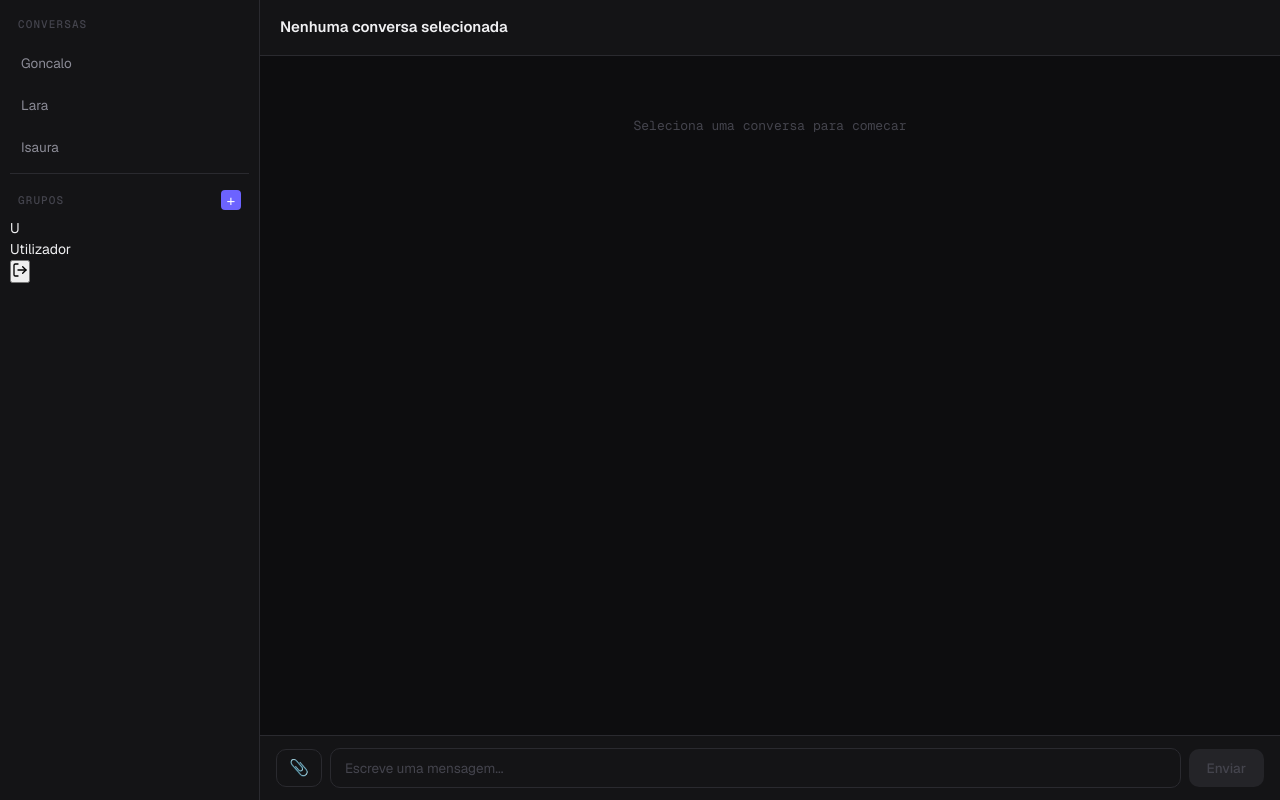
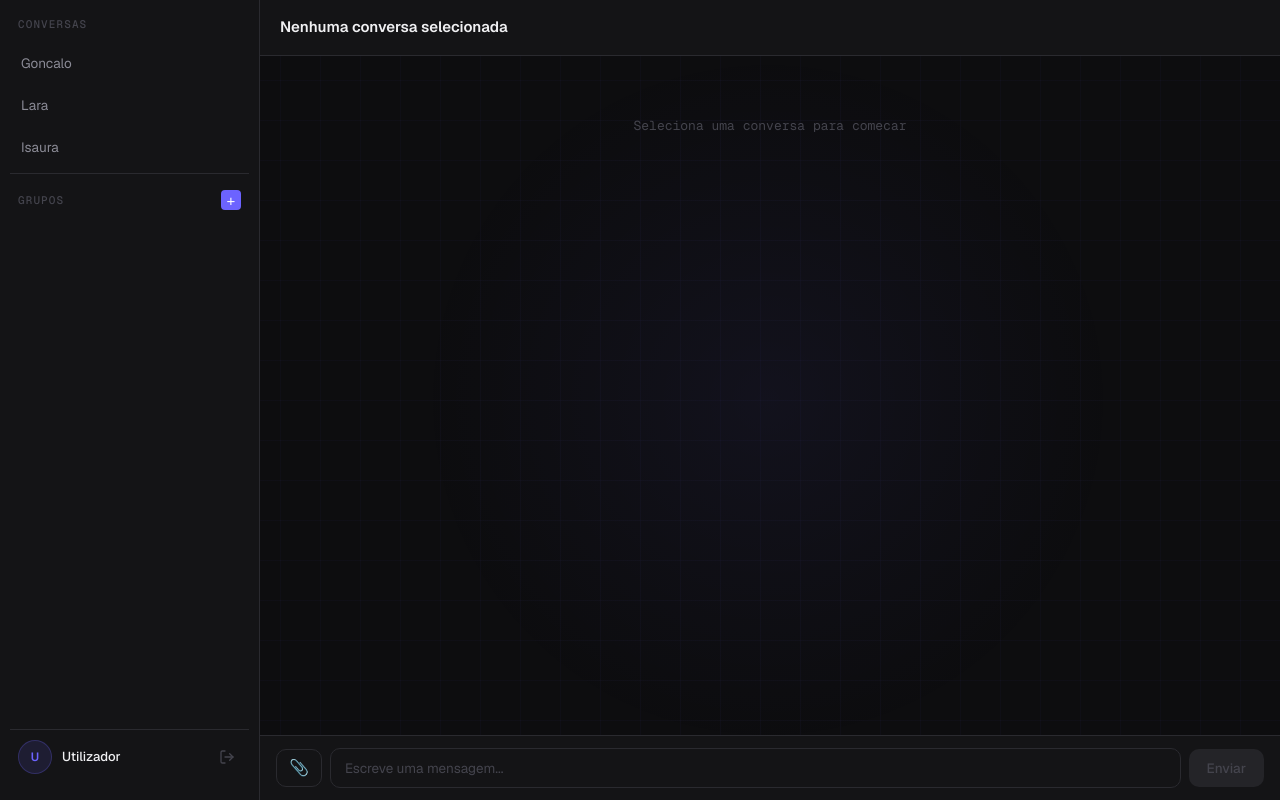
Before and after one commit to mgnpt/Projeto-Final-Seguran-a-em-Redes-de-Computadores, a plain HTML site: page index.html in a window 1280 px wide. Drawn offline with nearby package versions, Linux system fonts and the light colour scheme.

Commit message:
Update style.css

```diff
--- a/style.css
+++ b/style.css
@@ -33,15 +33,50 @@ html, body {
     overflow: hidden;
 }
 
+html {
+    background: var(--bg);
+}
+
+/* Grid background + glow (igual ao login) */
+body::before {
+    content: '';
+    position: fixed;
+    inset: 0;
+    background-image:
+        linear-gradient(rgba(108,99,255,0.03) 1px, transparent 1px),
+        linear-gradient(90deg, rgba(108,99,255,0.03) 1px, transparent 1px);
+    background-size: 40px 40px;
+    pointer-events: none;
+    z-index: 0;
+}
+
+body::after {
+    content: '';
+    position: fixed;
+    top: 50%;
+    left: 60%;
+    transform: translate(-50%, -50%);
+    width: 700px;
+    height: 700px;
+    background: radial-gradient(circle, rgba(108,99,255,0.06) 0%, transparent 70%);
+    pointer-events: none;
+    z-index: 0;
+}
+
+.container, .modal-overlay, .info-painel {
+    position: relative;
+    z-index: 1;
+}
+
 body {
     font-family: 'Geist', sans-serif;
-    background: var(--bg);
+    background: transparent;
     color: var(--text);
     font-size: 14px;
     line-height: 1.5;
 }
 
-/* LAYOUT ─ */
+/* LAYOUT */
 
 .container {
     display: flex;
@@ -218,7 +253,7 @@ body {
     display: flex;
     flex-direction: column;
     min-width: 0;
-    background: var(--bg);
+    background: transparent;
 }
 
 .chat-header {
@@ -257,7 +292,6 @@ body {
 }
 
 .message {
-    max-width: 68%;
     padding: 9px 13px;
     border-radius: var(--radius-lg);
     font-size: 13.5px;
@@ -273,7 +307,6 @@ body {
     background: var(--accent-dim);
     border-color: rgba(108, 99, 255, 0.25);
     color: var(--text);
-    margin-left: auto;
     border-bottom-right-radius: 4px;
     border-bottom-left-radius: var(--radius-lg);
 }
@@ -314,7 +347,7 @@ body {
     flex-shrink: 0;
 }
 
-/* INPUT AREA ─ */
+/* INPUT AREA */
 
 .input-area {
     display: flex;
@@ -540,7 +573,7 @@ body {
     background: var(--accent-hover);
 }
 
-/* CHAT HEADER com botão info ─ */
+/* CHAT HEADER com botão info */
 
 .chat-header {
     display: flex;
@@ -567,7 +600,7 @@ body {
     color: var(--text);
 }
 
-/* PAINEL DE INFO ─ */
+/* PAINEL DE INFO */
 
 .info-painel {
     position: fixed;
@@ -816,3 +849,120 @@ body {
     background: rgba(239, 68, 68, 0.2);
     border-color: rgba(239, 68, 68, 0.5);
 }
+
+/* SIDEBAR FOOTER */
+
+.sidebar {
+    display: flex;
+    flex-direction: column;
+}
+
+.conv-list-wrap {
+    flex: 1;
+    overflow-y: auto;
+}
+
+.sidebar-footer {
+    margin-top: auto;
+    padding: 10px 8px;
+    border-top: 1px solid var(--border);
+    display: flex;
+    align-items: center;
+    gap: 10px;
+    flex-shrink: 0;
+}
+
+.sidebar-footer-avatar {
+    width: 34px;
+    height: 34px;
+    border-radius: 50%;
+    background: var(--accent-dim);
+    border: 1px solid rgba(108,99,255,0.25);
+    display: flex;
+    align-items: center;
+    justify-content: center;
+    font-size: 12px;
+    font-weight: 600;
+    color: var(--accent);
+    flex-shrink: 0;
+}
+
+.sidebar-footer-info {
+    flex: 1;
+    min-width: 0;
+    display: flex;
+    flex-direction: column;
+    gap: 1px;
+}
+
+.sidebar-footer-nome {
+    font-size: 13px;
+    font-weight: 500;
+    color: var(--text);
+    white-space: nowrap;
+    overflow: hidden;
+    text-overflow: ellipsis;
+}
+
+.sidebar-footer-id {
+    font-size: 10px;
+    font-family: 'Geist Mono', monospace;
+    color: var(--text-faint);
+    white-space: nowrap;
+    overflow: hidden;
+    text-overflow: ellipsis;
+}
+
+.btn-logout {
+    background: none;
+    border: none;
+    color: var(--text-faint);
+    cursor: pointer;
+    padding: 6px;
+    border-radius: var(--radius-sm);
+    display: flex;
+    align-items: center;
+    justify-content: center;
+    transition: background 0.12s, color 0.12s;
+    flex-shrink: 0;
+}
+
+.btn-logout:hover {
+    background: rgba(239,68,68,0.12);
+    color: #ef4444;
+}
+
+/* TIMESTAMPS */
+
+.message-wrap {
+    display: flex;
+    flex-direction: column;
+    max-width: 68%;
+    gap: 3px;
+    /* bolhas de outros ficam à esquerda por defeito */
+}
+
+.message-wrap.me {
+    align-self: flex-end;
+    align-items: flex-end;
+}
+
+.message-wrap.other {
+    align-self: flex-start;
+    align-items: flex-start;
+}
+
+/* garantir que as bolhas dentro do wrap não têm margens que conflituem */
+.message-wrap .message {
+    width: fit-content;
+    max-width: 100%;
+    margin-left: 0;
+    margin-right: 0;
+}
+
+.msg-timestamp {
+    font-size: 10px;
+    font-family: 'Geist Mono', monospace;
+    color: var(--text-faint);
+    padding: 0 4px;
+}
```
